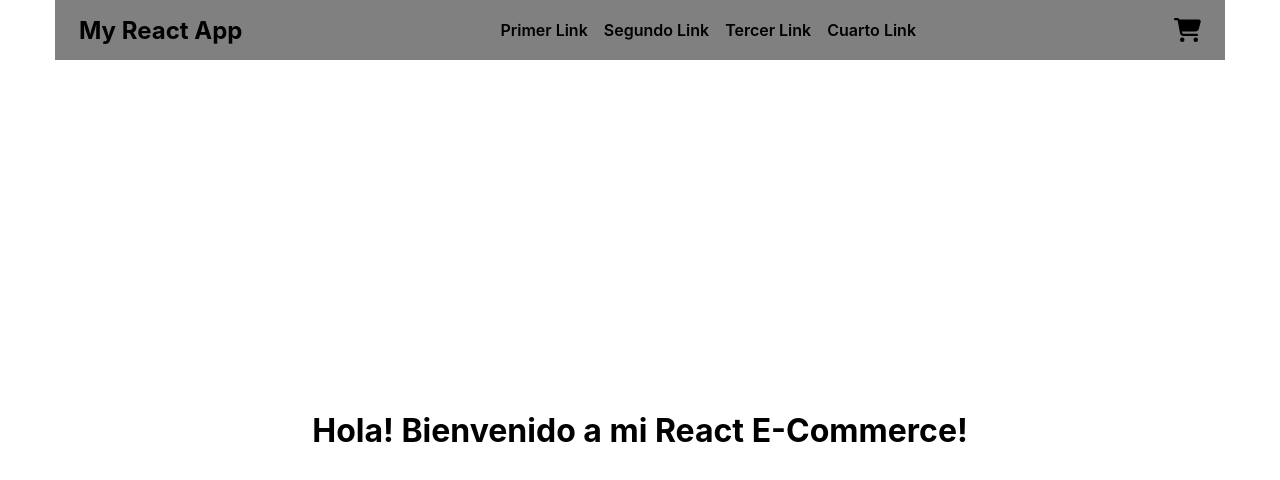
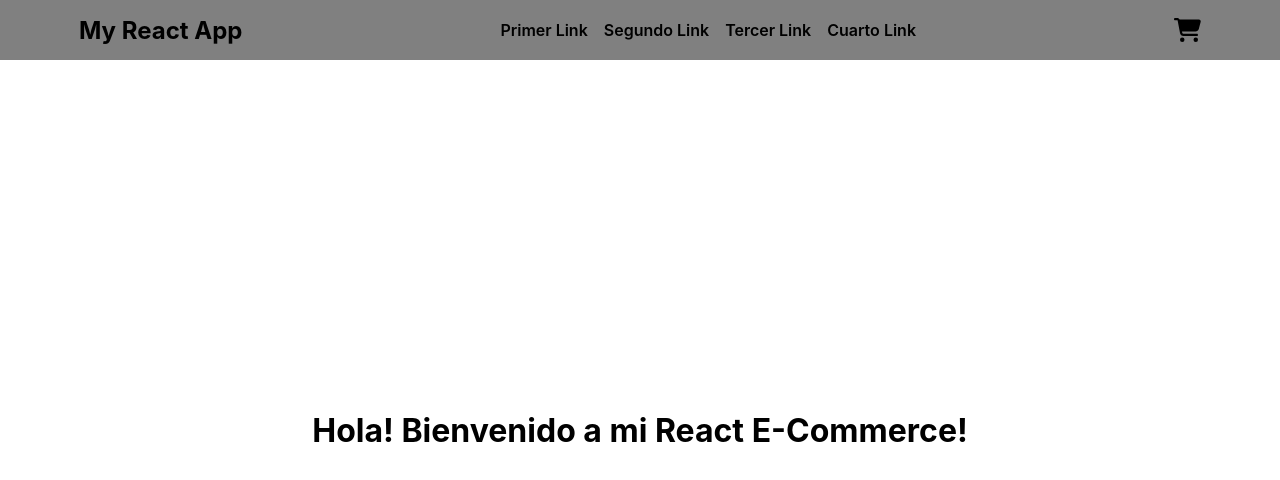
Before and after one commit to Lasek01/coderhouse, a React (Create React App) app: page / in a window 1280 px wide. Shown: the top 480 px of the page. Built offline with nearby package versions, Linux system fonts and the light colour scheme.

Commit message:
correccion de estilo de navbar

```diff
--- a/src/App.css
+++ b/src/App.css
@@ -5,8 +5,10 @@
 }
 
 /* ---------- NAVBAR ---------- */
+.header{
+  background-color: grey;
+}
 .nav-container{
-  background-color: grey;
   height: 60px;
   width: 100%;
   max-width: 1170px;
--- a/src/components/NavBar.js
+++ b/src/components/NavBar.js
@@ -3,7 +3,8 @@ import CartWidget from './CartWidget'
 
 const NavBar = () => {
     return (
-        <header className='nav-container'>
+        <header className='header'>
+            <div className='nav-container'>
                 <div><h4>My React App</h4></div>
                 <div>
                     <nav className='nav-category-list'>
@@ -16,6 +17,7 @@ const NavBar = () => {
                 <div className='nav-cart-icon'>
                     <CartWidget/>
                 </div>
+            </div>
         </header>
     )
 }
```
Lines whose indentation alone changed are shown as unchanged.
